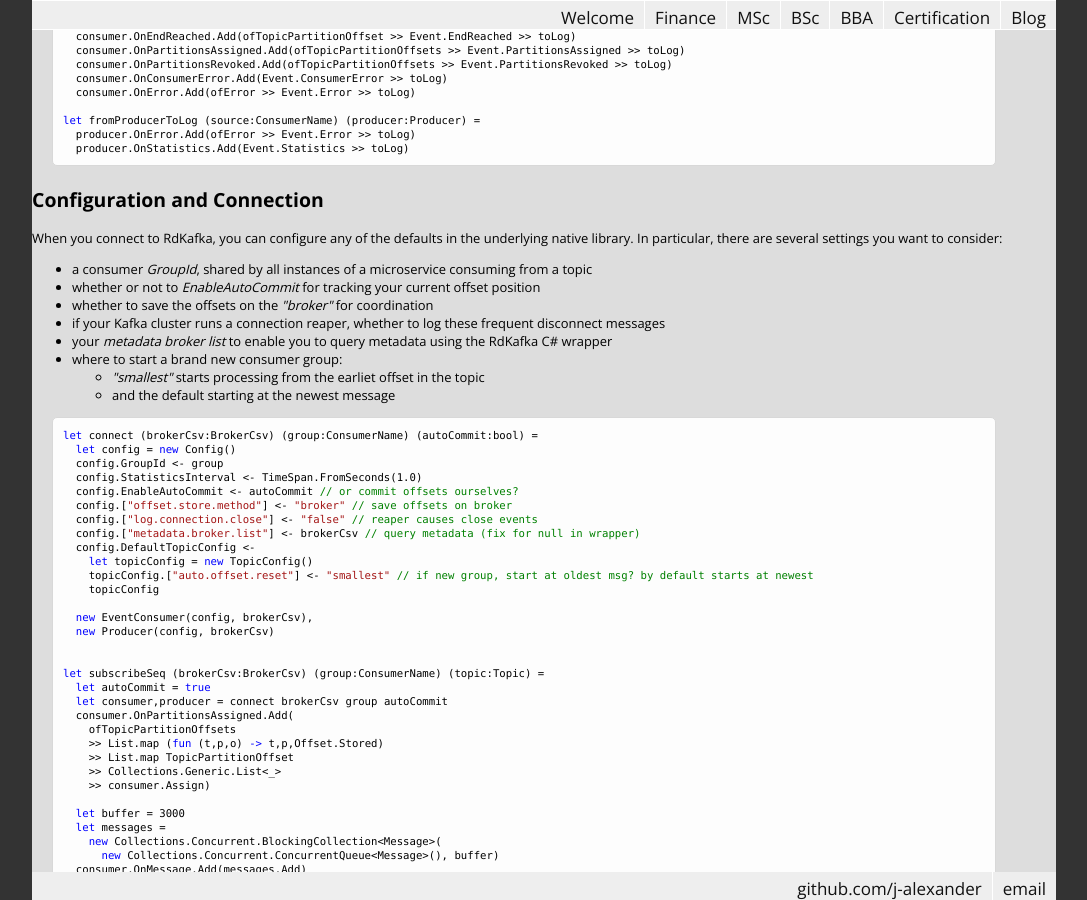
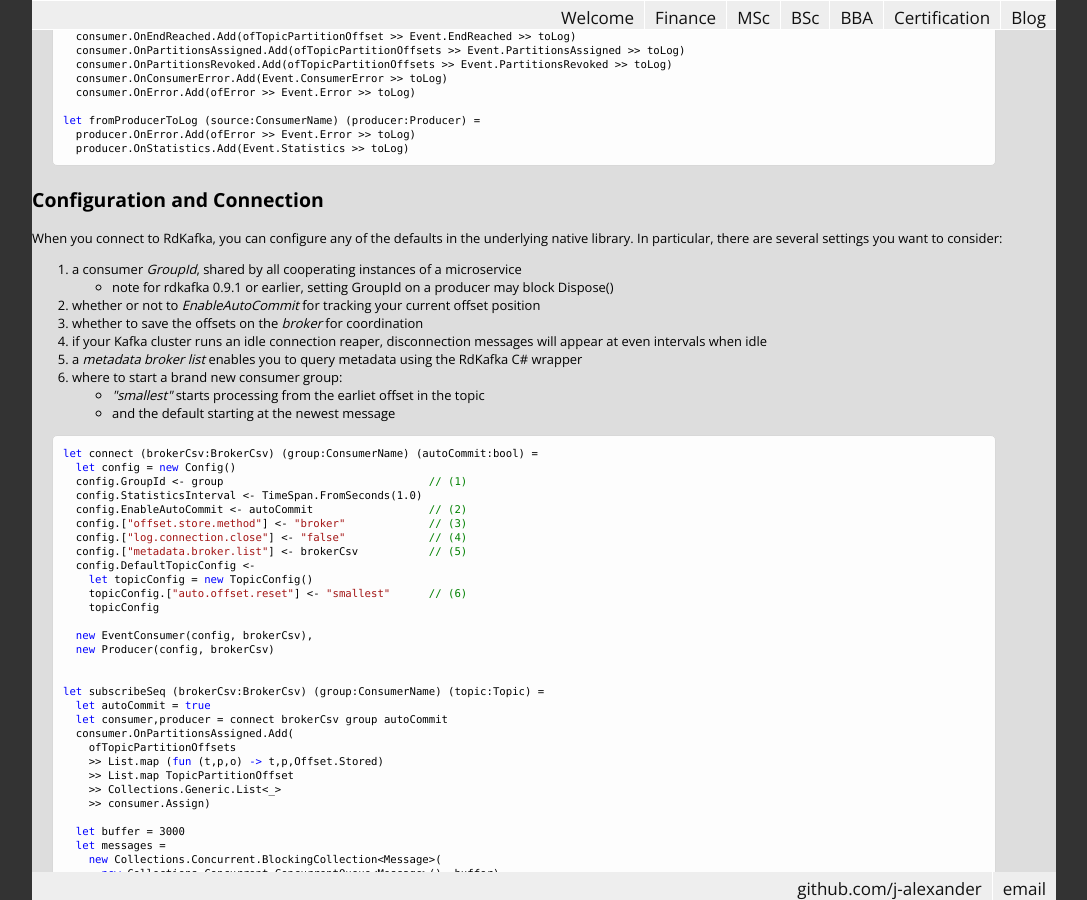
Before and after one commit to j-alexander/j-alexander.github.io, a Jekyll site: the page built from _posts/2016-12-08-rdkafka-subscription-in-fsharp.html, in a window 1280 px wide and 900 px high, scrolled down 1405 px. Shown: the whole window, without its empty margins (96-1183 px from the left). Built offline with Jekyll 4.4.1, drawn with Linux system fonts in a browser that asks for light colours; some web fonts are replaced.

Commit message:
additional config comments

```diff
--- a/_posts/2016-12-08-rdkafka-subscription-in-fsharp.html
+++ b/_posts/2016-12-08-rdkafka-subscription-in-fsharp.html
@@ -82,12 +82,17 @@ Consider using an exhaustive match on the Event union type.</p>
 <h2>Configuration and Connection</h2>
 <p>When you connect to RdKafka, you can configure any of the defaults in the underlying native library.
 In particular, there are several settings you want to consider:</p>
+<ol>
+<li>
+a consumer <em>GroupId</em>, shared by all cooperating instances of a microservice
 <ul>
-<li>a consumer <em>GroupId</em>, shared by all instances of a microservice consuming from a topic</li>
+<li>note for rdkafka 0.9.1 or earlier, setting GroupId on a producer may block Dispose()</li>
+</ul>
+</li>
 <li>whether or not to <em>EnableAutoCommit</em> for tracking your current offset position</li>
-<li>whether to save the offsets on the <em>"broker"</em> for coordination</li>
-<li>if your Kafka cluster runs a connection reaper, whether to log these frequent disconnect messages</li>
-<li>your <em>metadata broker list</em> to enable you to query metadata using the RdKafka C# wrapper</li>
+<li>whether to save the offsets on the <em>broker</em> for coordination</li>
+<li>if your Kafka cluster runs an idle connection reaper, disconnection messages will appear at even intervals when idle</li>
+<li>a <em>metadata broker list</em> enables you to query metadata using the RdKafka C# wrapper</li>
 <li>
 where to start a brand new consumer group:
 <ul>
@@ -95,18 +100,18 @@ where to start a brand new consumer group:
 <li>and the default starting at the newest message</li>
 </ul>
 </li>
-</ul>
+</ol>
 <pre class="fssnip highlighted"><code lang="fsharp"><span class="k">let</span> <span class="i">connect</span> (<span class="i">brokerCsv</span><span class="o">:</span><span class="i">BrokerCsv</span>) (<span class="i">group</span><span class="o">:</span><span class="i">ConsumerName</span>) (<span class="i">autoCommit</span><span class="o">:</span><span onmouseout="hideTip(event, 'fs12', 32)" onmouseover="showTip(event, 'fs12', 32)" class="i">bool</span>) <span class="o">=</span>
   <span class="k">let</span> <span class="i">config</span> <span class="o">=</span> <span class="k">new</span> <span class="i">Config</span>()
-  <span class="i">config</span><span class="o">.</span><span class="i">GroupId</span> <span class="o">&lt;-</span> <span class="i">group</span>
+  <span class="i">config</span><span class="o">.</span><span class="i">GroupId</span> <span class="o">&lt;-</span> <span class="i">group</span>                                <span class="c">// (1)</span>
   <span class="i">config</span><span class="o">.</span><span class="i">StatisticsInterval</span> <span class="o">&lt;-</span> <span class="i">TimeSpan</span><span class="o">.</span><span class="i">FromSeconds</span>(<span class="n">1.0</span>)
-  <span class="i">config</span><span class="o">.</span><span class="i">EnableAutoCommit</span> <span class="o">&lt;-</span> <span class="i">autoCommit</span> <span class="c">// or commit offsets ourselves?</span>
-  <span class="i">config</span><span class="o">.</span>[<span class="s">&quot;offset.store.method&quot;</span>] <span class="o">&lt;-</span> <span class="s">&quot;broker&quot;</span> <span class="c">// save offsets on broker</span>
-  <span class="i">config</span><span class="o">.</span>[<span class="s">&quot;log.connection.close&quot;</span>] <span class="o">&lt;-</span> <span class="s">&quot;false&quot;</span> <span class="c">// reaper causes close events</span>
-  <span class="i">config</span><span class="o">.</span>[<span class="s">&quot;metadata.broker.list&quot;</span>] <span class="o">&lt;-</span> <span class="i">brokerCsv</span> <span class="c">// query metadata (fix for null in wrapper)</span>
+  <span class="i">config</span><span class="o">.</span><span class="i">EnableAutoCommit</span> <span class="o">&lt;-</span> <span class="i">autoCommit</span>                  <span class="c">// (2)</span>
+  <span class="i">config</span><span class="o">.</span>[<span class="s">&quot;offset.store.method&quot;</span>] <span class="o">&lt;-</span> <span class="s">&quot;broker&quot;</span>             <span class="c">// (3)</span>
+  <span class="i">config</span><span class="o">.</span>[<span class="s">&quot;log.connection.close&quot;</span>] <span class="o">&lt;-</span> <span class="s">&quot;false&quot;</span>             <span class="c">// (4)</span>
+  <span class="i">config</span><span class="o">.</span>[<span class="s">&quot;metadata.broker.list&quot;</span>] <span class="o">&lt;-</span> <span class="i">brokerCsv</span>           <span class="c">// (5)</span>
   <span class="i">config</span><span class="o">.</span><span class="i">DefaultTopicConfig</span> <span class="o">&lt;-</span>
     <span class="k">let</span> <span class="i">topicConfig</span> <span class="o">=</span> <span class="k">new</span> <span class="i">TopicConfig</span>()
-    <span class="i">topicConfig</span><span class="o">.</span>[<span class="s">&quot;auto.offset.reset&quot;</span>] <span class="o">&lt;-</span> <span class="s">&quot;smallest&quot;</span> <span class="c">// if new group, start at oldest msg? by default starts at newest</span>
+    <span class="i">topicConfig</span><span class="o">.</span>[<span class="s">&quot;auto.offset.reset&quot;</span>] <span class="o">&lt;-</span> <span class="s">&quot;smallest&quot;</span>      <span class="c">// (6)</span>
     <span class="i">topicConfig</span>
 
   <span class="k">new</span> <span class="i">EventConsumer</span>(<span class="i">config</span>, <span class="i">brokerCsv</span>),
```
Also changed, not shown: 1 other file.
